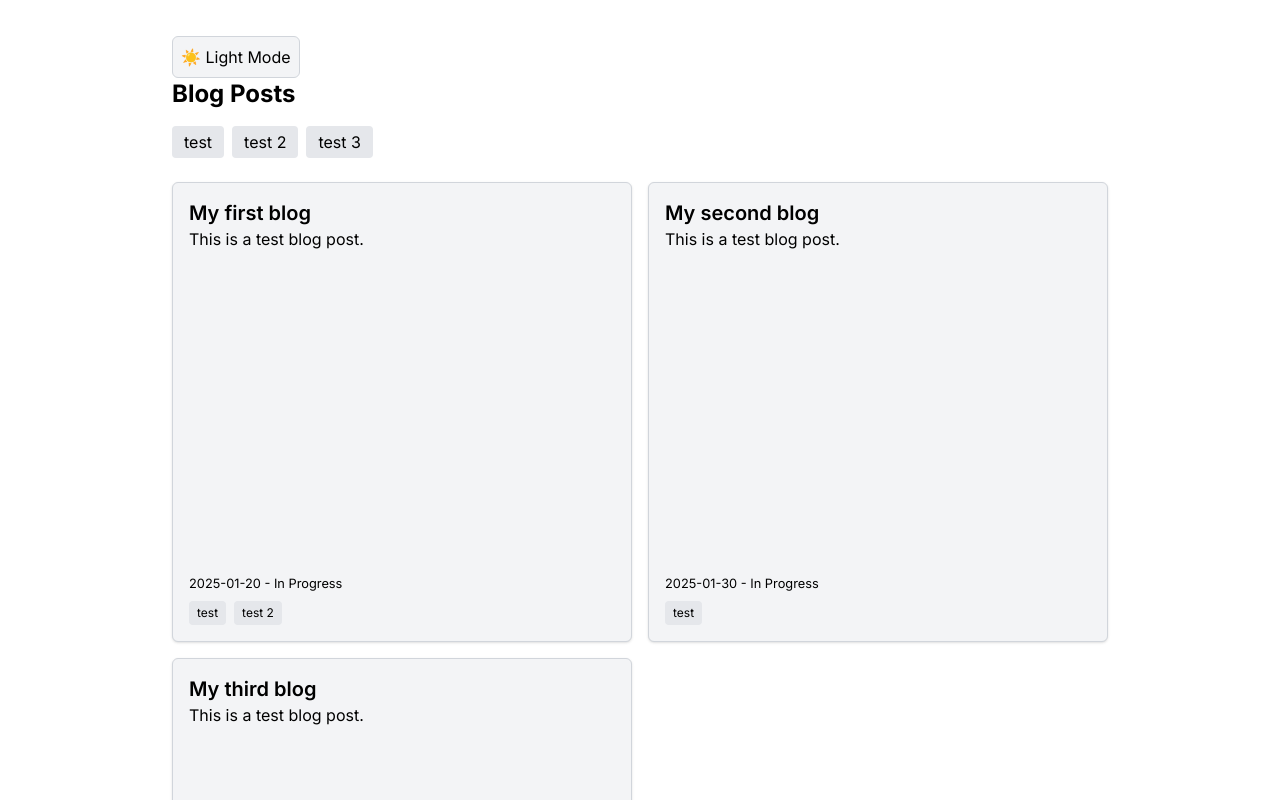
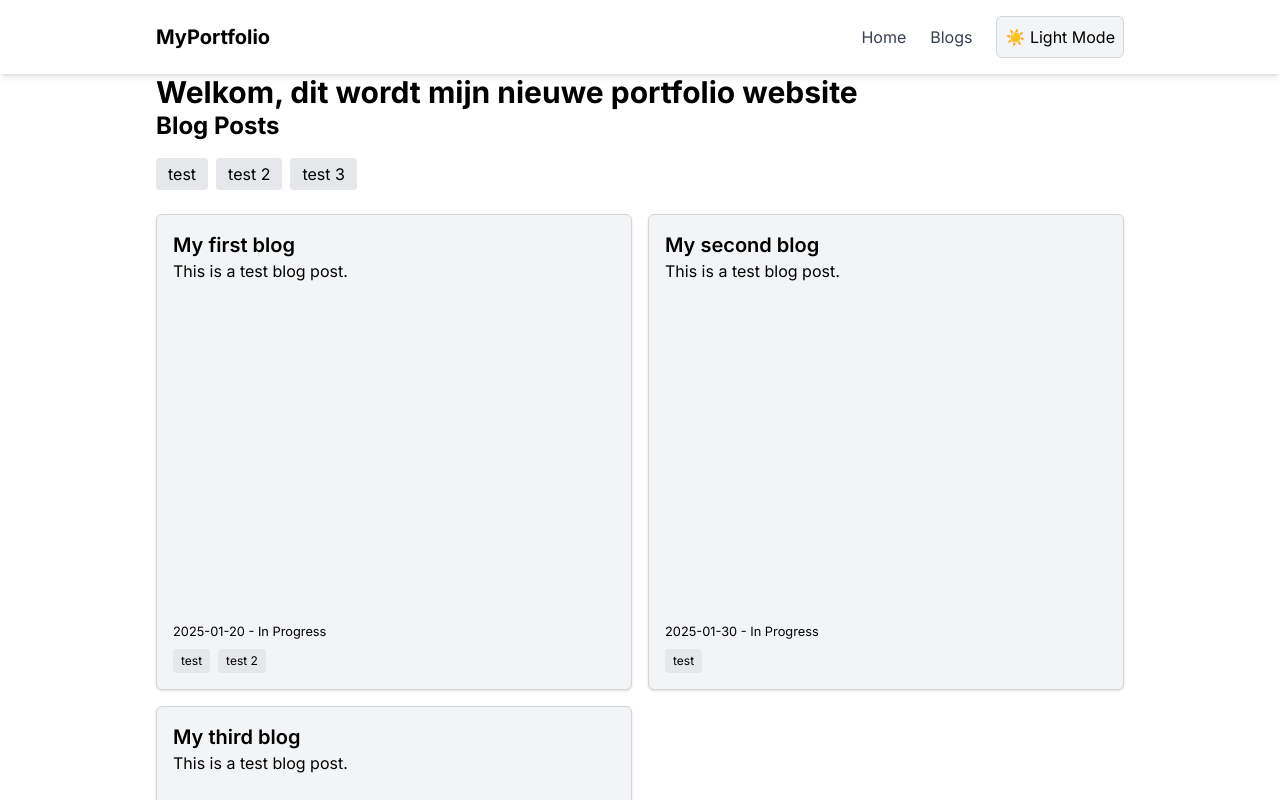
Before and after one commit to EgbertLudema/EL-Websolutions-React, a Next.js app: page / in a window 1280 px wide. Shown: the top 800 px of the page. Built offline with nearby package versions, Linux system fonts and the light colour scheme.

Commit message:
Added navbar

```diff
--- a/app/globals.css
+++ b/app/globals.css
@@ -21,7 +21,7 @@ body {
 }
 
 .container {
-  @apply max-w-[968px] mx-auto px-4;
+  @apply max-w-[968px] mx-auto;
 }
 
 @layer utilities {
--- a/app/layout.tsx
+++ b/app/layout.tsx
@@ -2,6 +2,7 @@ import type { Metadata } from "next";
 import { Inter } from "next/font/google";
 import "./globals.css";
 import ThemeProviderWrapper from "@/components/ThemeProviderWrapper";
+import Navbar from "@/components/Navbar";
 
 const inter = Inter({ subsets: ["latin"] });
 
@@ -14,7 +15,10 @@ export default function RootLayout({ children }: { children: React.ReactNode })
   return (
     <html lang="en" suppressHydrationWarning>
       <body className={`${inter.className} bg-white text-black dark:bg-black dark:text-white`}>
-        <ThemeProviderWrapper>{children}</ThemeProviderWrapper>
+        <ThemeProviderWrapper>
+          <Navbar />
+          <main className="container mx-auto">{children}</main>
+        </ThemeProviderWrapper>
       </body>
     </html>
   );
--- a/app/page.tsx
+++ b/app/page.tsx
@@ -8,8 +8,7 @@ export default async function HomePage() {
 
     return (
         <div className="container">
-            <h1 className="text-3xl font-bold text-white">Welkom, dit wordt mijn nieuwe portfolio website</h1>
-            <ThemeToggle />
+            <h1 className="text-3xl font-bold text-black dark:text-white">Welkom, dit wordt mijn nieuwe portfolio website</h1>
             <TagFilter allBlogs={allBlogs} allTags={allTags} />
         </div>
     );
--- /dev/null
+++ b/components/Navbar.tsx
@@ -0,0 +1,52 @@
+"use client";
+
+import Link from "next/link";
+import ThemeToggle from "@/components/ThemeToggle";
+import { useState } from "react";
+
+export default function Navbar() {
+    const [isOpen, setIsOpen] = useState(false);
+
+    return (
+        <nav className="bg-white dark:bg-gray-900 shadow-md p-4">
+            <div className="container mx-auto flex justify-between items-center">
+                {/* Logo or Brand */}
+                <Link href="/" className="text-xl font-bold text-black dark:text-white">
+                    MyPortfolio
+                </Link>
+
+                {/* Desktop Menu */}
+                <div className="hidden md:flex gap-6 justify-center items-center">
+                    <Link href="/" className="text-gray-700 dark:text-gray-300 hover:underline">
+                        Home
+                    </Link>
+                    <Link href="/blogs" className="text-gray-700 dark:text-gray-300 hover:underline">
+                        Blogs
+                    </Link>
+                    <ThemeToggle />
+                </div>
+
+                {/* Mobile Menu Button */}
+                <button
+                    className="md:hidden text-black dark:text-white"
+                    onClick={() => setIsOpen(!isOpen)}
+                >
+                    ☰
+                </button>
+            </div>
+
+            {/* Mobile Menu */}
+            {isOpen && (
+                <div className="md:hidden mt-2 space-y-2 text-center">
+                    <Link href="/" className="block text-gray-700 dark:text-gray-300 hover:underline">
+                        Home
+                    </Link>
+                    <Link href="/blogs" className="block text-gray-700 dark:text-gray-300 hover:underline">
+                        Blogs
+                    </Link>
+                    <ThemeToggle />
+                </div>
+            )}
+        </nav>
+    );
+}
```
